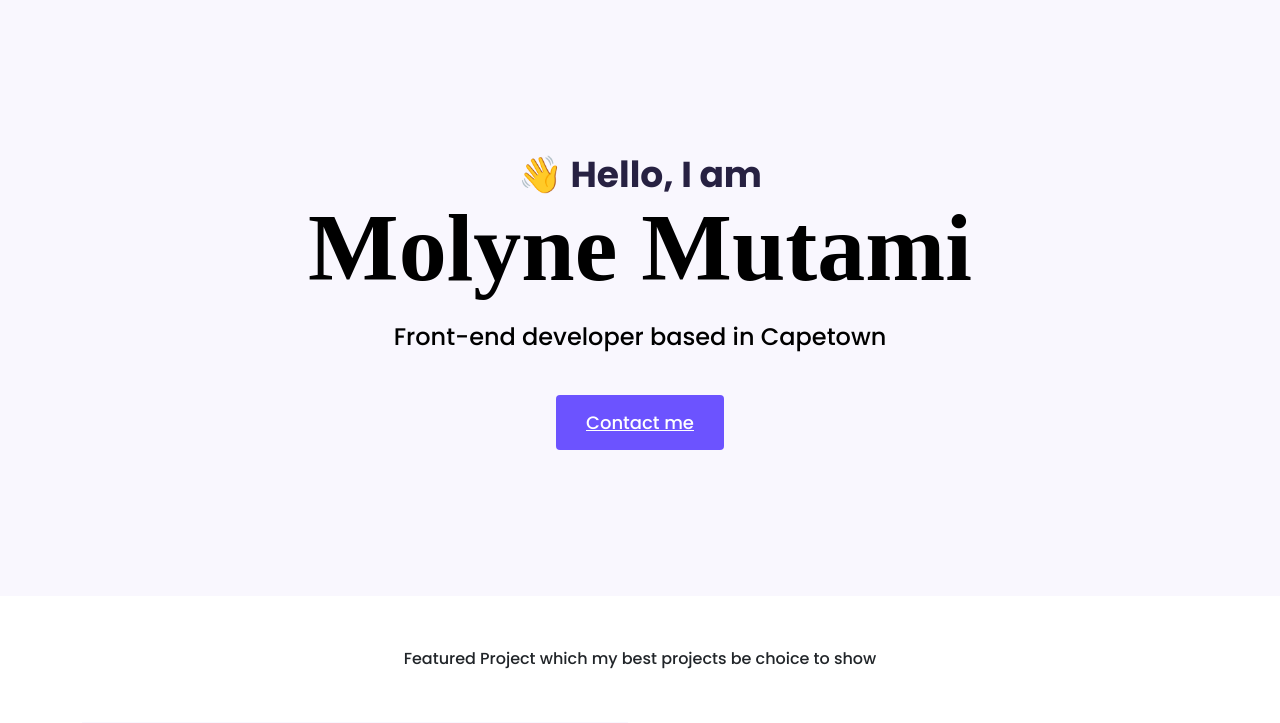
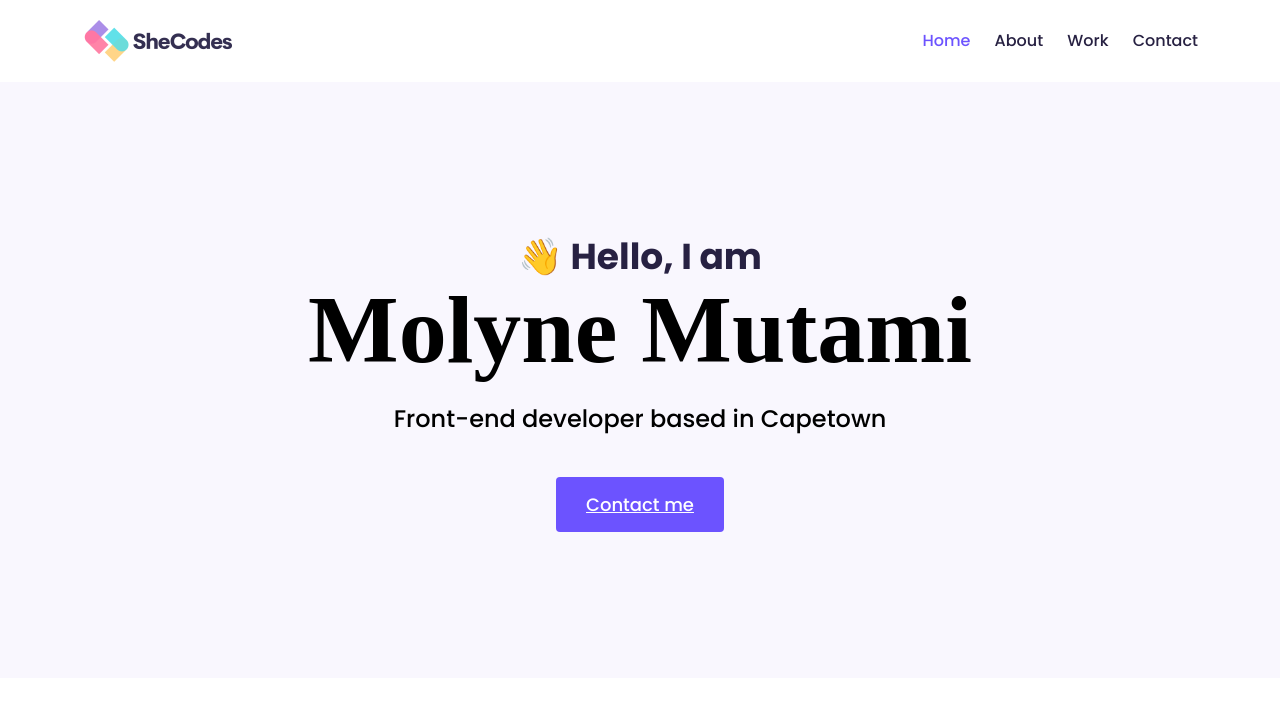
Before and after one commit to Molymut/portifolio-project, a plain HTML site: page index.html in a window 1280 px wide. Shown: the top 723 px of the page. Drawn offline with nearby package versions, Linux system fonts and the light colour scheme.

Commit message:
added a SheCodes logo

```diff
--- a/index.html
+++ b/index.html
@@ -28,6 +28,24 @@
     <title>Document</title>
   </head>
   <body>
+    <div class="container">
+      <nav class="d-flex justify-content-between">
+        <img src="images/logo.png" class="logo d-none d-md-block" alt="" />
+        <img
+          src="images/ogo-small.jpg"
+          class="small-logo d-block d-md-none"
+          alt=""
+          width="40px"
+        />
+        <ul>
+          <li class="active"><a href="/">Home</a></li>
+          <li><a href="/about.html">About</a></li>
+          <li><a href="/work.html">Work</a></li>
+          <li><a href="/contact.html">Contact</a></li>
+        </ul>
+      </nav>
+    </div>
+
     <div class="hero">
       <p>👋 Hello, I am</p>
       <h1>Molyne Mutami</h1>
--- a/styles/portifolio.css
+++ b/styles/portifolio.css
@@ -11,6 +11,35 @@ body {
   font-family: var(--default-font-family);
 }
 
+.logo {
+  max-width: 150px;
+}
+
+nav {
+  padding: 20px 0;
+}
+
+nav ul {
+  padding: 0;
+  margin: 0;
+}
+
+nav li {
+  display: inline;
+  list-style: none;
+  line-height: 42px;
+  margin-left: 20px;
+}
+
+nav a {
+  text-decoration: none;
+  color: #272142;
+}
+
+nav a:hover,
+nav li.active a {
+  color: var(--contact-color);
+}
 h1,
 h2,
 h3,
@@ -132,4 +161,7 @@ p {
     display: block;
     margin: auto;
   }
+  nav a {
+    font-size: 14px;
+  }
 }
```
Also changed, not shown: images/logo.png (added), images/ogo-small.jpg (added).
